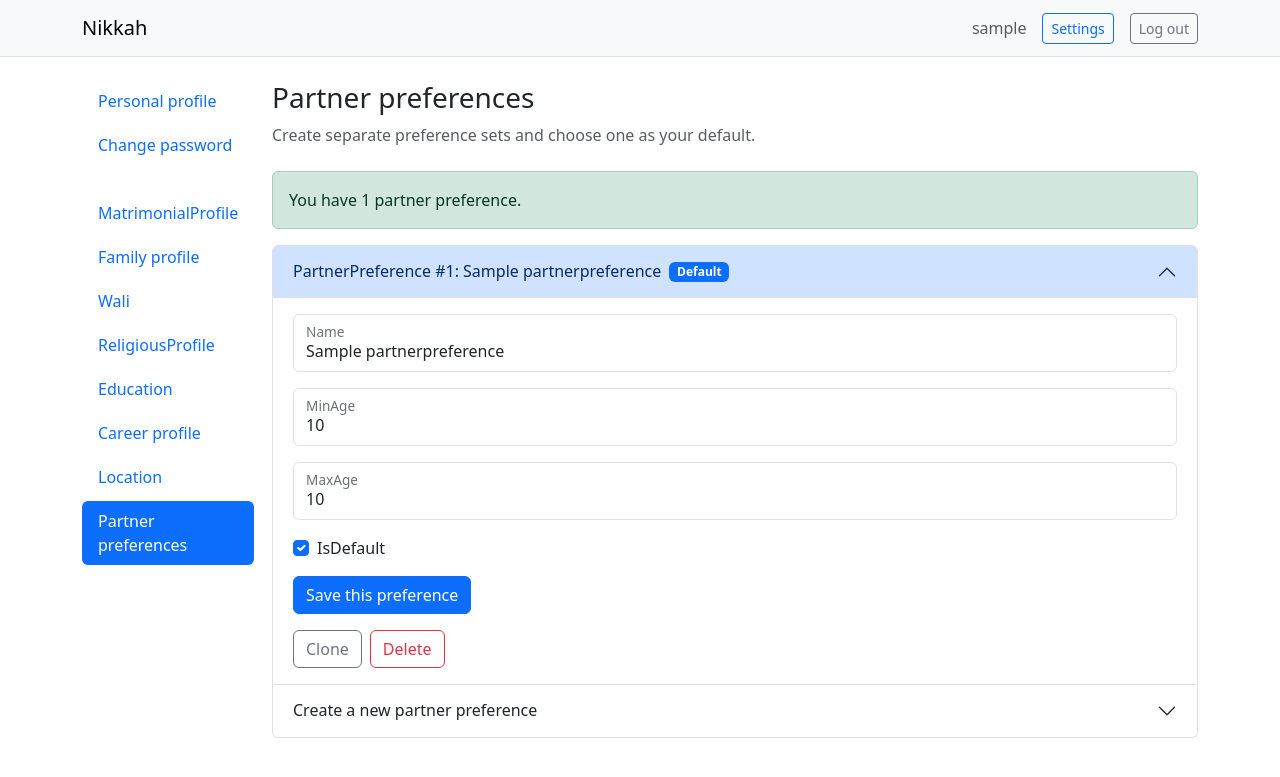
After one commit to hajam09/nikkah, a Django app: page /settings/preferences/ in a window 1280 px wide, after a click that opens the changed part. The commit adds this page. Shown: the top 777 px of the page. Run offline with Django 5.2, Linux system fonts and the light colour scheme; a user stored in the database is signed in; tables that the repository leaves empty hold one stand-in row (values such as "Sample post"); some libraries are stand-ins or nearby versions.

Commit message:
NIKKAH-28 - PartnerPreference model and view

```diff
--- a/core/forms.py
+++ b/core/forms.py
@@ -10,6 +10,7 @@ from core.models import (
     Education,
     FamilyProfile,
     MatrimonialProfile,
+    PartnerPreference,
     ProfileLocation,
     ReligiousProfile,
     User,
@@ -294,6 +295,24 @@ class ProfileLocationForm(forms.ModelForm):
         return countries
 
 
+class PartnerPreferenceForm(forms.ModelForm):
+    class Meta:
+        model = PartnerPreference
+        fields = ('name', 'minAge', 'maxAge', 'isDefault')
+
+    def __init__(self, *args, **kwargs):
+        super().__init__(*args, **kwargs)
+        for field in self.fields.values():
+            if isinstance(field.widget, forms.CheckboxInput):
+                field.widget.attrs['class'] = 'form-check-input'
+            elif isinstance(field.widget, forms.Select):
+                field.widget.attrs['class'] = 'form-select'
+            else:
+                field.widget.attrs['class'] = 'form-control'
+            if not isinstance(field.widget, forms.CheckboxInput):
+                field.widget.attrs['placeholder'] = field.label
+
+
 class PasswordChangeForm(DjangoPasswordChangeForm):
     def __init__(self, *args, **kwargs):
         super().__init__(*args, **kwargs)
--- a/core/templates/core/includes/settings_navigation.html
+++ b/core/templates/core/includes/settings_navigation.html
@@ -44,4 +44,9 @@
        {% if active_setting == 'location' %}aria-current="page"{% endif %}>
         Location
     </a>
+    <a class="nav-link{% if active_setting == 'preferences' %} active{% endif %}"
+       href="{% url 'core:settings-preferences' %}"
+       {% if active_setting == 'preferences' %}aria-current="page"{% endif %}>
+        Partner preferences
+    </a>
 </nav>
--- /dev/null
+++ b/core/templates/core/settings/partner_preferences.html
@@ -0,0 +1,169 @@
+{% extends "core/settings/base.html" %}
+
+{% block title %}Partner preferences | Settings | Nikkah{% endblock %}
+
+{% block extra_head %}
+    <link href="https://cdn.jsdelivr.net/npm/tom-select@2.4.3/dist/css/tom-select.bootstrap5.min.css"
+          rel="stylesheet">
+{% endblock %}
+
+{% block settings_content %}
+    <h1 class="h3 mb-2">Partner preferences</h1>
+    <p class="text-muted mb-4">Create separate preference sets and choose one as your default.</p>
+    {% if preference_count %}
+        <div class="alert alert-success" role="status">You have {{ preference_count }} partner preference{{ preference_count|pluralize }}.</div>
+    {% else %}
+        <div class="alert alert-info" role="status">You have not created any partner preferences yet.</div>
+    {% endif %}
+
+    <div class="accordion mb-4" id="partnerPreferencesAccordion">
+        {% for item in preference_forms %}
+            <section class="accordion-item">
+                <h2 class="accordion-header" id="preference-heading-{{ item.preference.pk }}">
+                    <button class="accordion-button{% if not item.is_open %} collapsed{% endif %}"
+                            type="button"
+                            data-bs-toggle="collapse"
+                            data-bs-target="#preference-collapse-{{ item.preference.pk }}"
+                            aria-expanded="{% if item.is_open %}true{% else %}false{% endif %}"
+                            aria-controls="preference-collapse-{{ item.preference.pk }}">
+                        PartnerPreference #{{ item.number }}: {{ item.preference.name }}
+                        {% if item.preference.isDefault %}<span class="badge text-bg-primary ms-2">Default</span>{% endif %}
+                    </button>
+                </h2>
+                <div id="preference-collapse-{{ item.preference.pk }}"
+                     class="accordion-collapse collapse{% if item.is_open %} show{% endif %}"
+                     aria-labelledby="preference-heading-{{ item.preference.pk }}"
+                     data-bs-parent="#partnerPreferencesAccordion">
+                    <div class="accordion-body">
+                        <form method="post" class="partner-preference-form"
+                              action="{% url 'core:settings-preferences-update' item.preference.pk %}">
+                            {% csrf_token %}
+                            {% for error in item.form.non_field_errors %}
+                                <div class="alert alert-danger" role="alert">{{ error }}</div>
+                            {% endfor %}
+                            {% for field in item.form %}
+                                {% if field.field.widget.input_type == 'checkbox' %}
+                                    <div class="form-check mb-3">
+                                        {{ field }}
+                                        <label class="form-check-label" for="{{ field.id_for_label }}">{{ field.label }}</label>
+                                    </div>
+                                {% elif field.field.widget.allow_multiple_selected %}
+                                    <div class="mb-3">
+                                        <label class="form-label" for="{{ field.id_for_label }}">{{ field.label }}</label>
+                                        {{ field }}
+                                        {% if field.help_text %}<div class="form-text">{{ field.help_text }}</div>{% endif %}
+                                    </div>
+                                {% else %}
+                                    <div class="form-floating mb-3">
+                                        {{ field }}
+                                        <label for="{{ field.id_for_label }}">{{ field.label }}</label>
+                                    </div>
+                                    {% if field.help_text %}<div class="form-text mb-3">{{ field.help_text }}</div>{% endif %}
+                                {% endif %}
+                                {% for error in field.errors %}
+                                    <div class="invalid-feedback d-block mb-2">{{ error }}</div>
+                                {% endfor %}
+                            {% endfor %}
+                            <button class="btn btn-primary" type="submit">Save this preference</button>
+                        </form>
+                        <div class="d-flex gap-2 mt-3">
+                            <form method="post" action="{% url 'core:settings-preferences-clone' item.preference.pk %}">
+                                {% csrf_token %}
+                                <button class="btn btn-outline-secondary" type="submit">Clone</button>
+                            </form>
+                            <form method="post"
+                                  action="{% url 'core:settings-preferences-delete' item.preference.pk %}"
+                                  onsubmit="return confirm('Delete this partner preference?');">
+                                {% csrf_token %}
+                                <button class="btn btn-outline-danger" type="submit">Delete</button>
+                            </form>
+                        </div>
+                    </div>
+                </div>
+            </section>
+        {% empty %}
+        {% endfor %}
+
+        <section class="accordion-item">
+            <h2 class="accordion-header" id="create-preference-heading">
+                <button class="accordion-button{% if not create_form.errors %} collapsed{% endif %}"
+                        type="button"
+                        data-bs-toggle="collapse"
+                        data-bs-target="#create-preference-collapse"
+                        aria-expanded="{% if create_form.errors %}true{% else %}false{% endif %}"
+                        aria-controls="create-preference-collapse">
+                    Create a new partner preference
+                </button>
+            </h2>
+            <div id="create-preference-collapse"
+                 class="accordion-collapse collapse{% if create_form.errors %} show{% endif %}"
+                 aria-labelledby="create-preference-heading"
+                 data-bs-parent="#partnerPreferencesAccordion">
+                <div class="accordion-body">
+                    <form method="post" class="partner-preference-form"
+                          action="{% url 'core:settings-preferences-create' %}">
+                        {% csrf_token %}
+                        {% for error in create_form.non_field_errors %}
+                            <div class="alert alert-danger" role="alert">{{ error }}</div>
+                        {% endfor %}
+                        {% for field in create_form %}
+                            {% if field.field.widget.input_type == 'checkbox' %}
+                                <div class="form-check mb-3">
+                                    {{ field }}
+                                    <label class="form-check-label" for="{{ field.id_for_label }}">{{ field.label }}</label>
+                                </div>
+                            {% elif field.field.widget.allow_multiple_selected %}
+                                <div class="mb-3">
+                                    <label class="form-label" for="{{ field.id_for_label }}">{{ field.label }}</label>
+                                    {{ field }}
+                                    {% if field.help_text %}<div class="form-text">{{ field.help_text }}</div>{% endif %}
+                                </div>
+                            {% else %}
+                                <div class="form-floating mb-3">
+                                    {{ field }}
+                                    <label for="{{ field.id_for_label }}">{{ field.label }}</label>
+                                </div>
+                                {% if field.help_text %}<div class="form-text mb-3">{{ field.help_text }}</div>{% endif %}
+                            {% endif %}
+                            {% for error in field.errors %}
+                                <div class="invalid-feedback d-block mb-2">{{ error }}</div>
+                            {% endfor %}
+                        {% endfor %}
+                        <button class="btn btn-primary" type="submit">Create preference</button>
+                    </form>
+                </div>
+            </div>
+        </section>
+    </div>
+{% endblock %}
+
+{% block extra_scripts %}
+    <script src="https://cdn.jsdelivr.net/npm/tom-select@2.4.3/dist/js/tom-select.complete.min.js"></script>
+    <script src="https://cdn.jsdelivr.net/npm/bootstrap@5.3.9/dist/js/bootstrap.bundle.min.js"
+            crossorigin="anonymous"></script>
+    <script>
+        document.addEventListener('DOMContentLoaded', function () {
+            function initializeMultiSelects(container) {
+                container.querySelectorAll('select[multiple]').forEach(function (select) {
+                    if (!select.tomselect) {
+                        new TomSelect(select, {
+                            plugins: ['remove_button'],
+                            create: false,
+                            maxItems: 50,
+                            dropdownParent: 'body',
+                        });
+                    }
+                });
+            }
+
+            document.querySelectorAll('.accordion-collapse').forEach(function (panel) {
+                panel.addEventListener('shown.bs.collapse', function () {
+                    initializeMultiSelects(panel);
+                });
+                if (panel.classList.contains('show')) {
+                    initializeMultiSelects(panel);
+                }
+            });
+        });
+    </script>
+{% endblock %}
--- a/core/urls.py
+++ b/core/urls.py
@@ -14,6 +14,11 @@ from core.views import (
     profileLocationSettingsView,
     religiousProfileSettingsView,
     waliSettingsView,
+    partnerPreferenceSettingsView,
+    createPartnerPreferenceView,
+    updatePartnerPreferenceView,
+    deletePartnerPreferenceView,
+    clonePartnerPreferenceView,
 )
 
 app_name = 'core'
@@ -31,5 +36,10 @@ urlpatterns = [
     path('settings/education/', educationSettingsView, name='settings-education'),
     path('settings/career/', careerProfileSettingsView, name='settings-career'),
     path('settings/location/', profileLocationSettingsView, name='settings-location'),
+    path('settings/preferences/', partnerPreferenceSettingsView, name='settings-preferences'),
+    path('settings/preferences/create/', createPartnerPreferenceView, name='settings-preferences-create'),
+    path('settings/preferences/<int:pk>/update/', updatePartnerPreferenceView, name='settings-preferences-update'),
+    path('settings/preferences/<int:pk>/delete/', deletePartnerPreferenceView, name='settings-preferences-delete'),
+    path('settings/preferences/<int:pk>/clone/', clonePartnerPreferenceView, name='settings-preferences-clone'),
     path('logout/', LogoutView.as_view(next_page='core:login-view'), name='logout-view'),
 ]
--- a/core/views.py
+++ b/core/views.py
@@ -1,7 +1,9 @@
+from django.contrib import messages
 from django.contrib.auth.decorators import login_required
-from django.contrib import messages
 from django.contrib.auth.views import LoginView, PasswordChangeView
-from django.shortcuts import render, redirect
+from django.db import transaction
+from django.forms import model_to_dict
+from django.shortcuts import get_object_or_404, render, redirect
 from django.urls import reverse_lazy
 
 from core.forms import (
@@ -11,6 +13,7 @@ from core.forms import (
     LoginForm,
     MatrimonialProfileForm,
     PasswordChangeForm,
+    PartnerPreferenceForm,
     PersonalProfileForm,
     ProfileLocationForm,
     ReligiousProfileForm,
@@ -21,6 +24,7 @@ from core.models import (
     Education,
     FamilyProfile,
     MatrimonialProfile,
+    PartnerPreference,
     ProfileLocation,
     ReligiousProfile,
     Wali,
@@ -80,6 +84,7 @@ def matrimonialProfileSettingsView(request):
     return render(request, 'core/settings/matrimonial_profile.html', {
         'form': form,
         'active_setting': 'matrimonial',
+        'is_creating_profile': profile is None,
     })
 
 
@@ -122,7 +127,7 @@ def waliSettingsView(request):
 @login_required
 def religiousProfileSettingsView(request):
     profile = ReligiousProfile.objects.select_related('user__matrimonialProfile').filter(user=request.user).first()
-    gender = profile.user.matrimonialProfile.gender if profile and profile.user.matrimonialProfile else None
+    gender = profile.user.matrimonialProfile.gender if profile and hasattr(profile.user, 'matrimonialProfile') else None
     form = ReligiousProfileForm(request.POST or None, instance=profile, gender=gender)
     if request.method == 'POST' and form.is_valid():
         profile = form.save(commit=False)
@@ -193,3 +198,122 @@ def profileLocationSettingsView(request):
         'active_setting': 'location',
         'is_creating_profile': profile is None,
     })
+
+
+def _render_partner_preference_settings(
+    request,
+    create_form=None,
+    bound_forms=None,
+    editing_preference_id=None,
+):
+    preferences = PartnerPreference.objects.filter(user=request.user).order_by(
+        '-isDefault', 'id'
+    )
+    first_preference = preferences.order_by('id').first()
+    if first_preference and not preferences.filter(isDefault=True).exists():
+        first_preference.isDefault = True
+        first_preference.save(update_fields=['isDefault'])
+        preferences = PartnerPreference.objects.filter(user=request.user).order_by(
+            '-isDefault', 'id'
+        )
+    preference_count = preferences.count()
+    bound_forms = bound_forms or {}
+    preference_forms = [
+        {
+            'number': index,
+            'preference': preference,
+            'form': bound_forms.get(preference.pk) or PartnerPreferenceForm(
+                instance=preference,
+                prefix=f'preference-{preference.pk}',
+            ),
+            'is_open': preference.pk == editing_preference_id,
+        }
+        for index, preference in enumerate(preferences, start=1)
+    ]
+
+    return render(request, 'core/settings/partner_preferences.html', {
+        'active_setting': 'preferences',
+        'preference_forms': preference_forms,
+        'preference_count': preference_count,
+        'create_form': create_form or PartnerPreferenceForm(
+            prefix='create',
+        ),
+    })
+
+
+@login_required
+def partnerPreferenceSettingsView(request):
+    return _render_partner_preference_settings(request)
+
+
+@login_required
+def createPartnerPreferenceView(request):
+    if request.method != 'POST':
+        return redirect('core:settings-preferences')
+
+    form = PartnerPreferenceForm(
+        request.POST,
+        prefix='create',
+    )
+    if form.is_valid():
+        with transaction.atomic():
+            preference = form.save(commit=False)
+            preference.user = request.user
+            preference.save()
+        messages.success(request, 'Partner preference created.')
+        return redirect('core:settings-preferences')
+
+    return _render_partner_preference_settings(request, create_form=form)
+
+
+@login_required
+def updatePartnerPreferenceView(request, pk):
+    if request.method != 'POST':
+        return redirect('core:settings-preferences')
+
+    preference = get_object_or_404(PartnerPreference, pk=pk, user=request.user)
+    form = PartnerPreferenceForm(
+        request.POST,
+        instance=preference,
+        prefix=f'preference-{preference.pk}',
+    )
+    if form.is_valid():
+        with transaction.atomic():
+            preference = form.save(commit=False)
+            preference.save()
+        messages.success(request, 'Partner preference updated.')
+        return redirect('core:settings-preferences')
+
+    return _render_partner_preference_settings(
+        request,
+        bound_forms={preference.pk: form},
+        editing_preference_id=preference.pk,
+    )
+
+
+@login_required
+def deletePartnerPreferenceView(request, pk):
+    if request.method != 'POST':
+        return redirect('core:settings-preferences')
+
+    preference = get_object_or_404(PartnerPreference, pk=pk, user=request.user)
+    preference.delete()
+    messages.success(request, 'Partner preference deleted.')
+    return redirect('core:settings-preferences')
+
+
+@login_required
+def clonePartnerPreferenceView(request, pk):
+    if request.method != 'POST':
+        return redirect('core:settings-preferences')
+
+    preference = get_object_or_404(PartnerPreference, pk=pk, user=request.user)
+    copiedFields = model_to_dict(preference, exclude=('id', 'user', 'name', 'isDefault'))
+    PartnerPreference.objects.create(
+        user=request.user,
+        name=f'Copy of {preference.name}'[:100],
+        isDefault=False,
+        **copiedFields,
+    )
+    messages.success(request, 'Partner preference cloned.')
+    return redirect('core:settings-preferences')
```
Also changed, not shown: core/admin.py (+8 -0 lines), core/models.py (+37 -15 lines), core/migrations/0001_initial.py.
